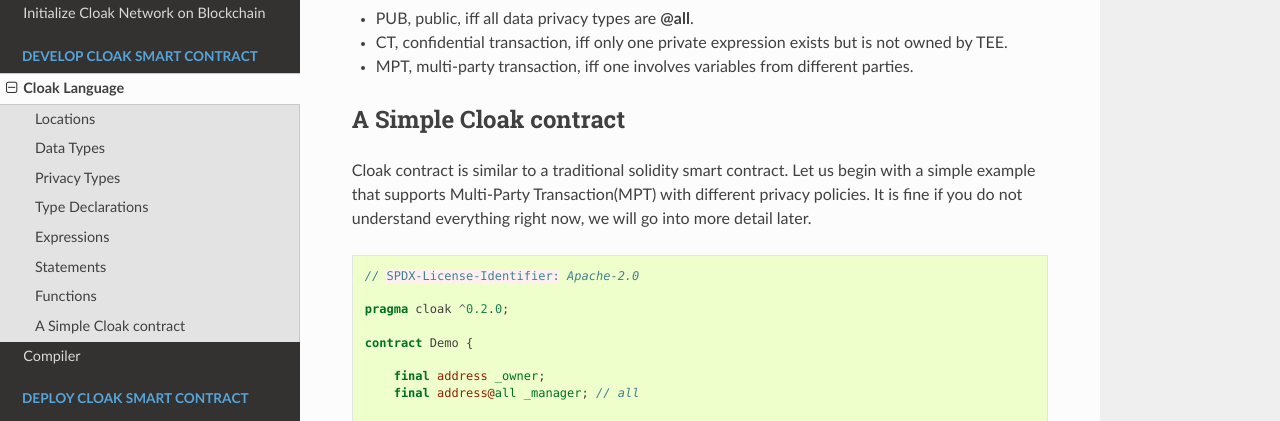
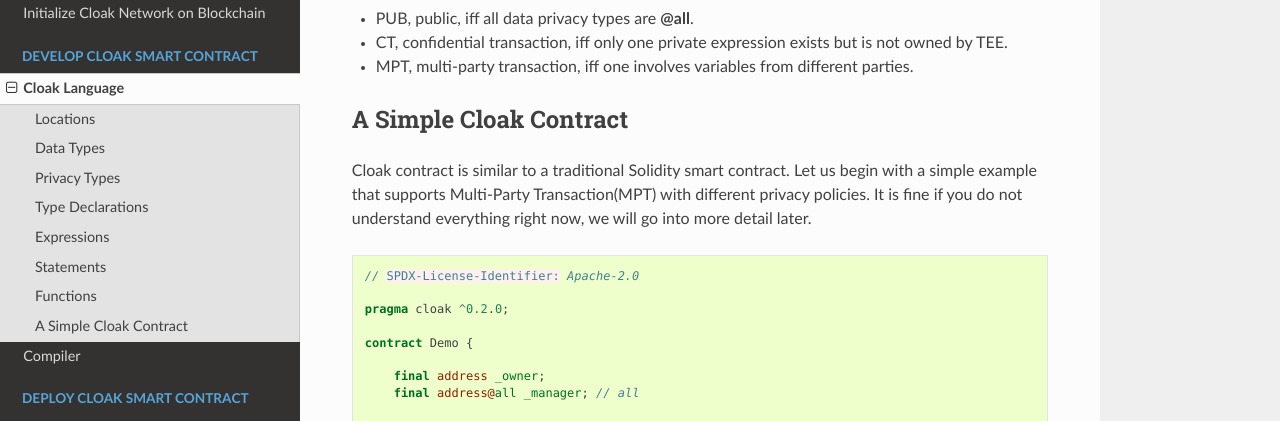
Before and after one commit to OxHainan/cloak-docs, a Sphinx documentation site: the page built from docs/source/develop-cloak-smart-contract/cloak-language.rst, in a window 1280 px wide and 900 px high, scrolled down 2716 px. Shown: the part 157-578 px from the top of the window. Built offline with Sphinx 7.4.7 and the Read the Docs theme 2.0.0, drawn with Linux system fonts in a browser that asks for light colours; some of the changed text lies outside the part shown.

```diff
--- a/docs/source/develop-cloak-smart-contract/cloak-language.rst
+++ b/docs/source/develop-cloak-smart-contract/cloak-language.rst
@@ -140,9 +140,9 @@ Typically, there are three function types.
 * MPT, multi-party transaction, iff one involves variables from different parties.
 
 ------------------------
-A Simple Cloak contract
+A Simple Cloak Contract
 ------------------------
-Cloak contract is similar to a traditional solidity smart contract. Let us begin with a simple example that supports Multi-Party Transaction(MPT) with different privacy policies. It is fine if you do not understand everything right now, we will go into more detail later.
+Cloak contract is similar to a traditional Solidity smart contract. Let us begin with a simple example that supports Multi-Party Transaction(MPT) with different privacy policies. It is fine if you do not understand everything right now, we will go into more detail later.
 
 
 .. code-block::
```
Also changed, not shown: other parts of docs/source/develop-cloak-smart-contract/cloak-language.rst (+2 -2 lines).
